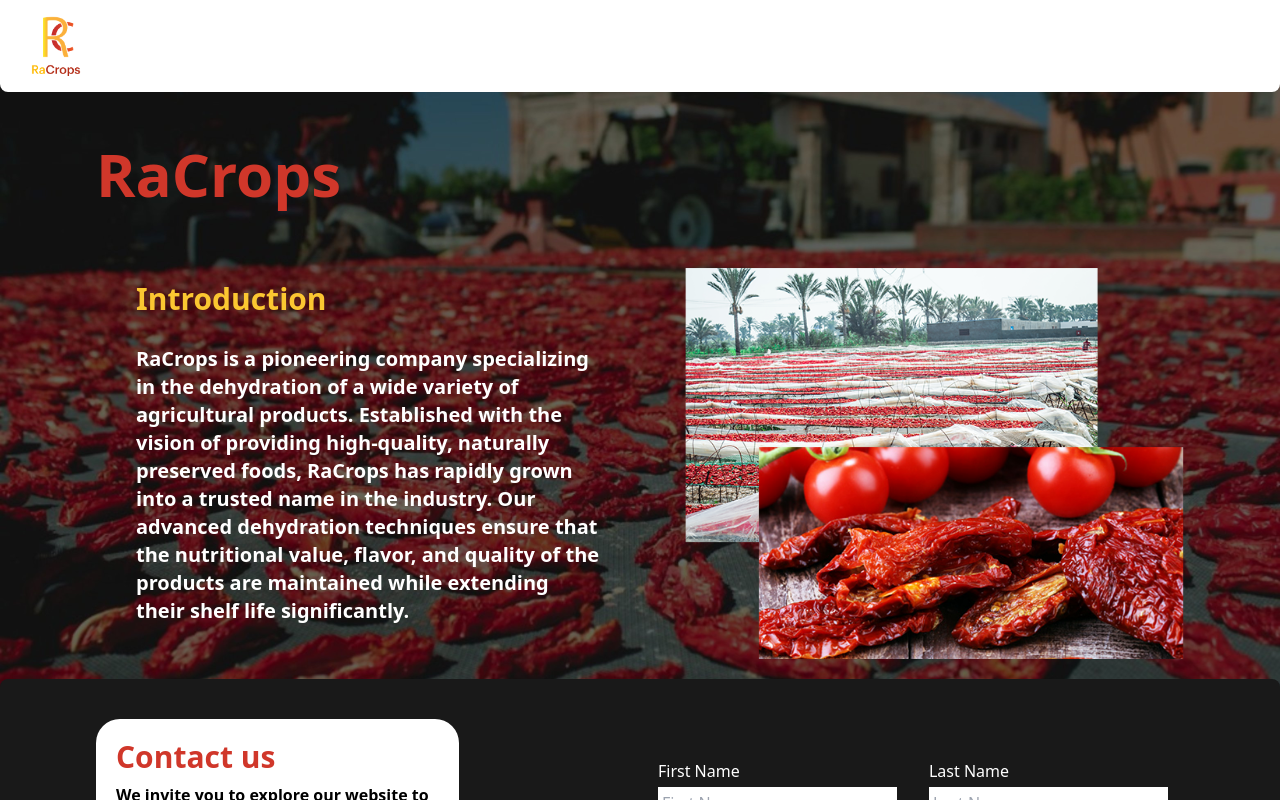
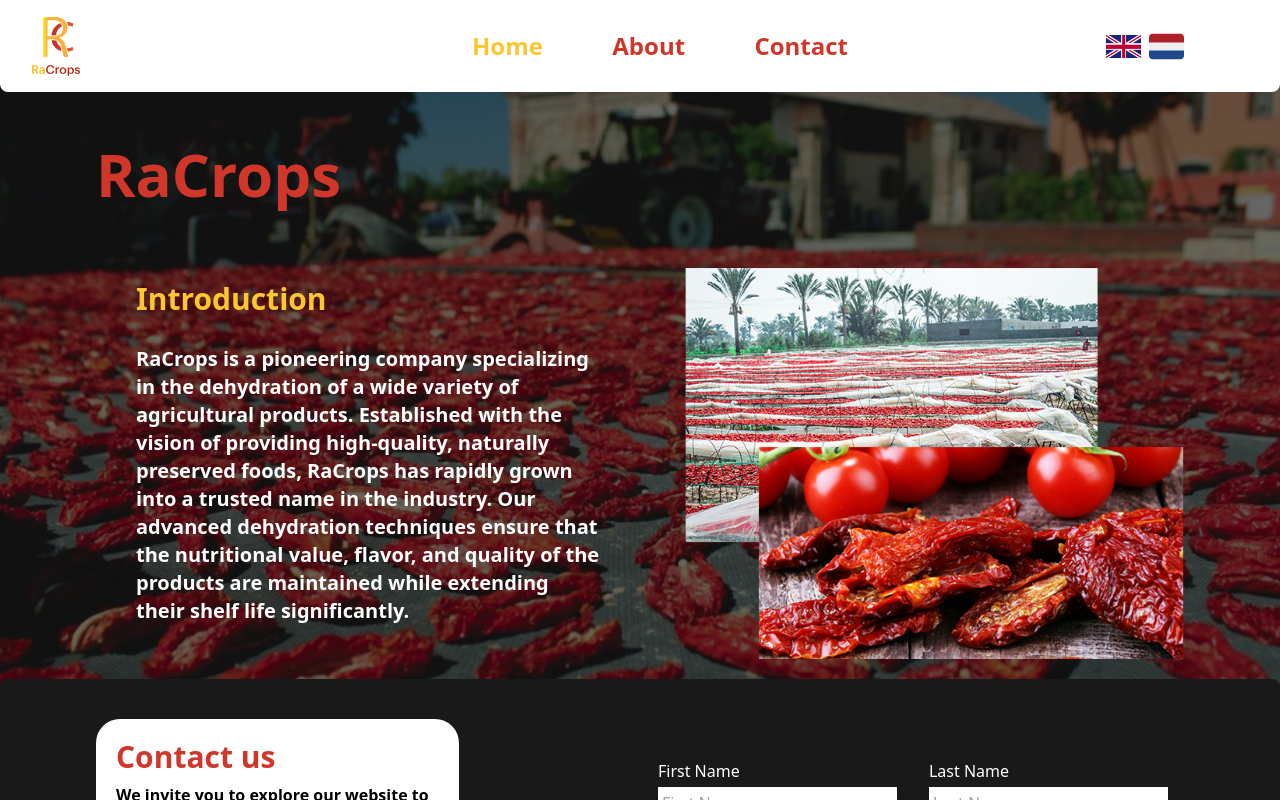
Before and after one commit to BishoyBoules/RaCrops, a Next.js app: page / in a window 1280 px wide. Shown: the top 800 px of the page. Built offline with nearby package versions, Linux system fonts and the light colour scheme.

Commit message:
some fixing

```diff
--- a/src/app/components/Navbar.jsx
+++ b/src/app/components/Navbar.jsx
@@ -22,7 +22,7 @@
             <section>
                 <Image className='md:w-16 lg:w-20 w-10' src={logo} alt='logo'/>
             </section>
-            {showMenu && <section className='md:w-2/3 flex md:flex-row flex-col items-center md:justify-between justify-evenly md:static md:bg-transparent bg-white fixed right-0 top-0 h-full'>
+            <section className={'md:w-2/3 md:flex md:flex-row flex-col items-center md:justify-between justify-evenly md:static md:bg-transparent bg-white fixed right-0 top-0 h-full ' + (showMenu ? "flex" : "hidden")}>
                 <section className='flex md:flex-row flex-col items-center justify-between w-1/2'>
                     <Link onClick={() => setPage(0)} className={'font-bold lg:text-2xl md:mr-10 md:ml-10 text-md ' + (page == 0 ? "text-[#fbc731]" : "text-[#d0372a]")} href="./">Home</Link>
                     <Link onClick={() => setPage(1)} className={'font-bold lg:text-2xl md:mr-10 text-lg ' + (page == 1 ? "text-[#fbc731]" : "text-[#d0372a]")} href="./about">About</Link>
@@ -34,7 +34,7 @@
                     <Image src={dutch} width={35} alt='dutch' className='cursor-pointer' onMouseEnter={() => setDutPopup(true)} onMouseLeave={() => setDutPopup(false)} onClick={() => changeLang("dut")}/>
                     {dutPopup && <span className='bg-white rounded-md text-xs font-bold p-1 absolute ml-16 mb-10 text-black'>Dutch</span>}
                 </section>
-            </section>}
+            </section>
             <section className='md:hidden'>
                 <FontAwesomeIcon
                     icon={faBars}
```
